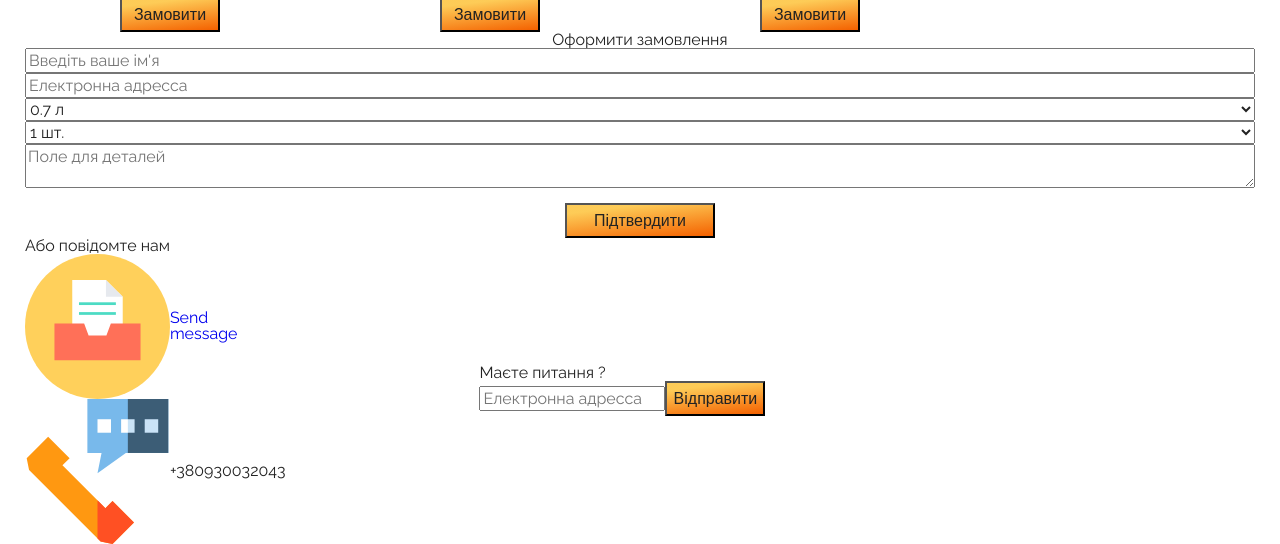
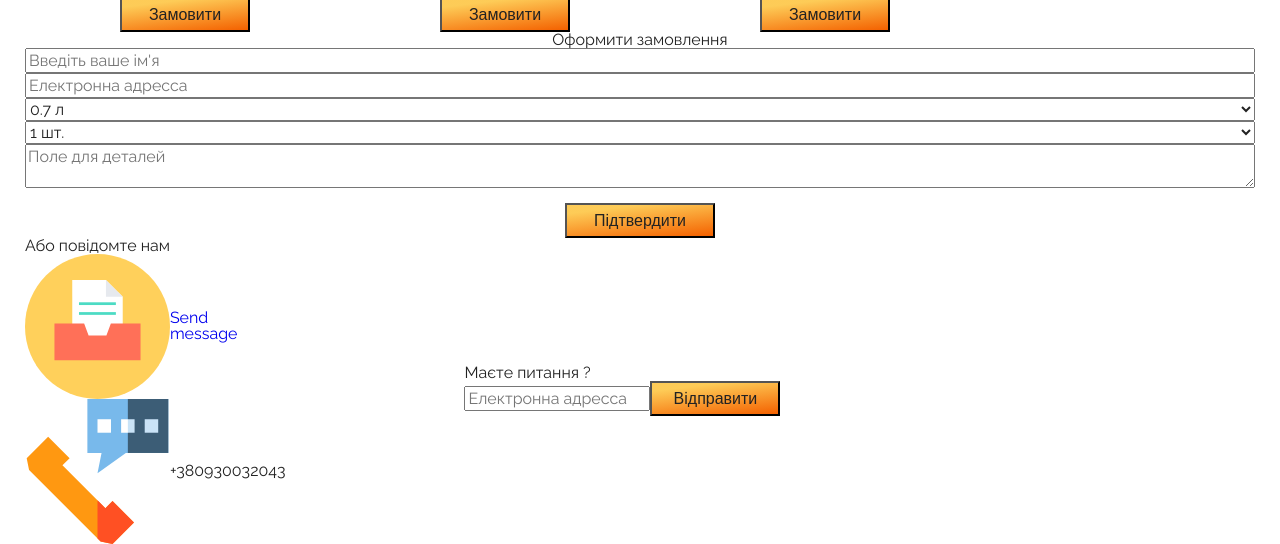
Before and after one commit to DmitryMass/Honey-App-Client, a React app: page / in a window 1280 px wide. Shown: the part 1160-1704 px from the top of the page. Built offline with nearby package versions, Linux system fonts and the light colour scheme.

Commit message:
change width question btn

```diff
--- a/src/Styles/modificators.css
+++ b/src/Styles/modificators.css
@@ -15,7 +15,7 @@
 }
 
 .button__honey {
-  width: 100px;
+  min-width: 130px;
   height: 35px;
   background: var(--btn-header);
   font-size: var(--fs-sm);
```
